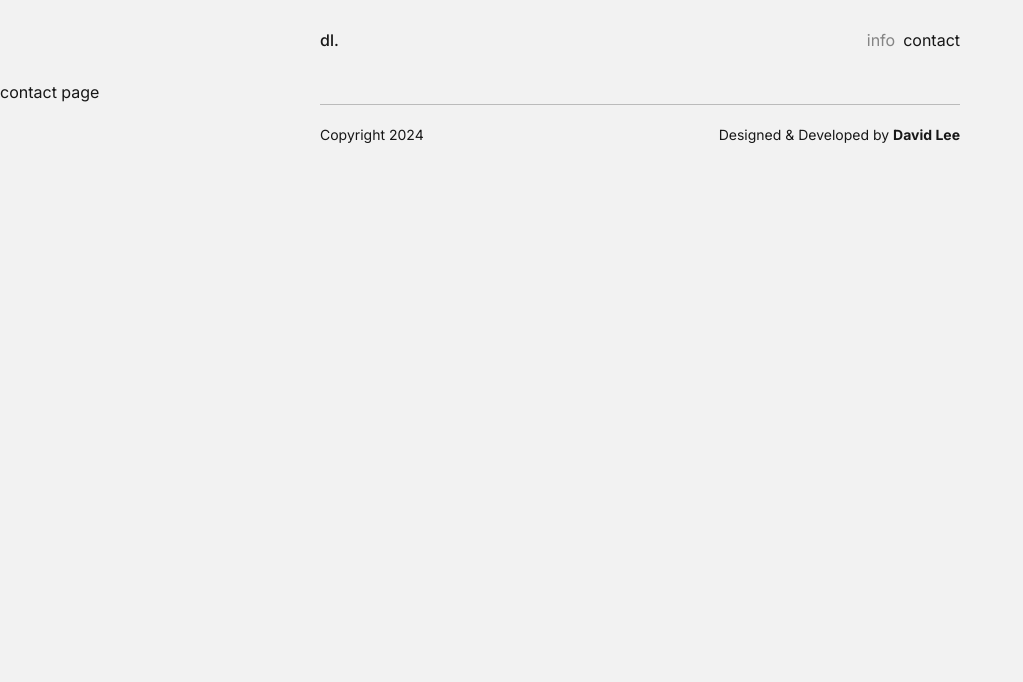
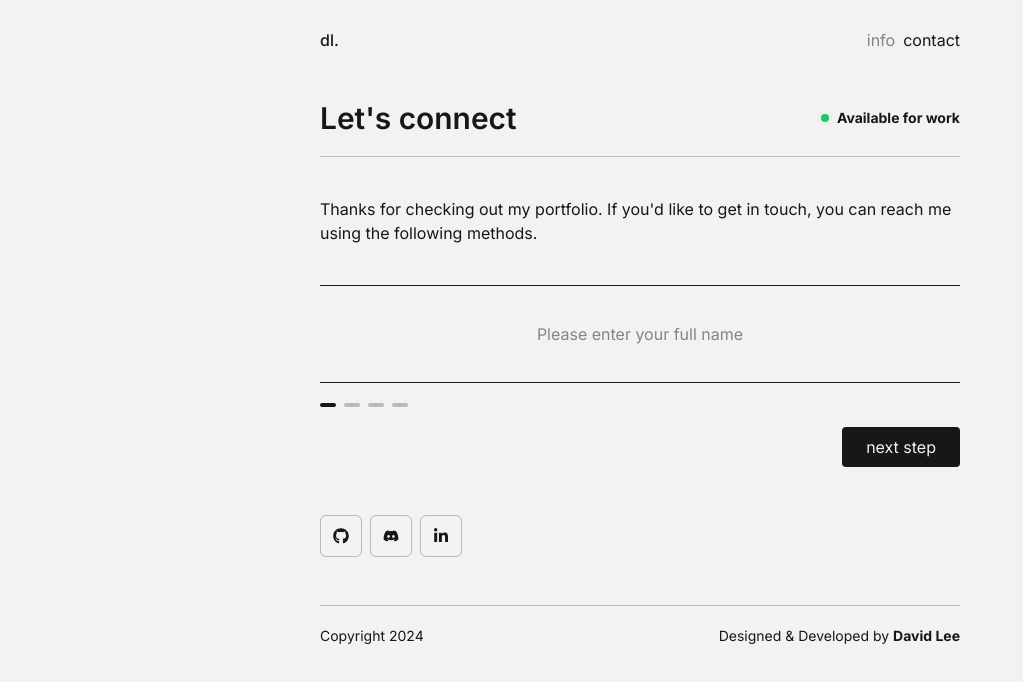
Before and after one commit to DLee1993/portfolio_website, a Next.js app: page /contact in a window 1280 px wide. Shown: the top 682 px of the page, without its empty margins (0-1023 px from the left). Built offline with nearby package versions, Linux system fonts and the light colour scheme.

Commit message:
added contact component to contact page

```diff
--- a/app/contact/page.tsx
+++ b/app/contact/page.tsx
@@ -1,6 +1,5 @@
+import Contact from "@/components/Contact";
 const page = () => {
-  return (
-    <div>contact page</div>
-  )
-}
-export default page
+    return <Contact />;
+};
+export default page;
```
